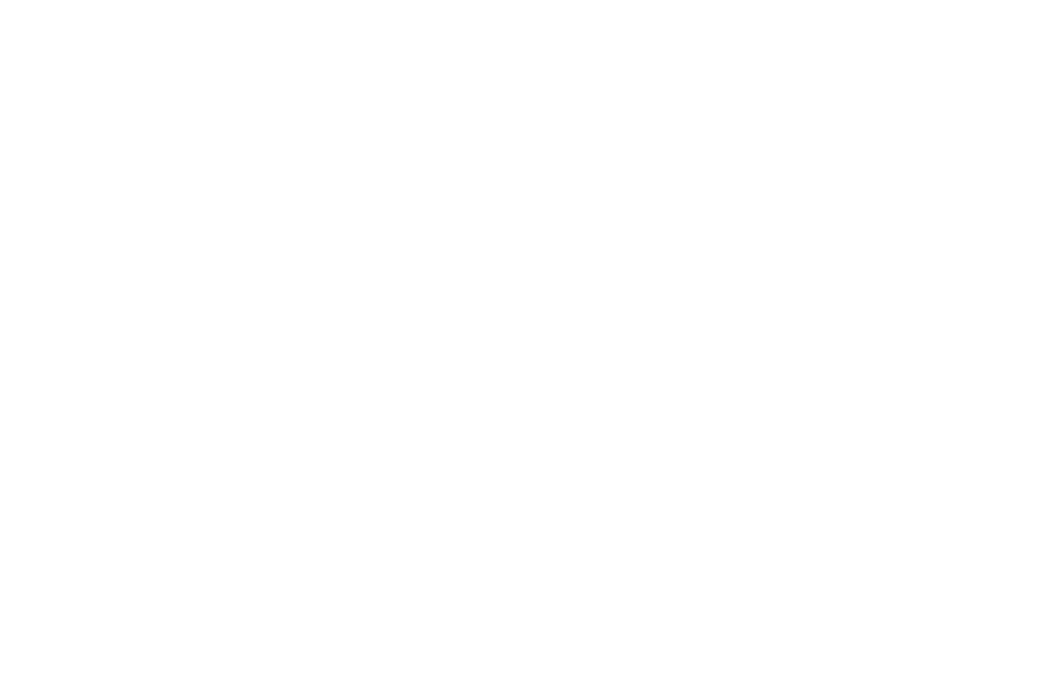
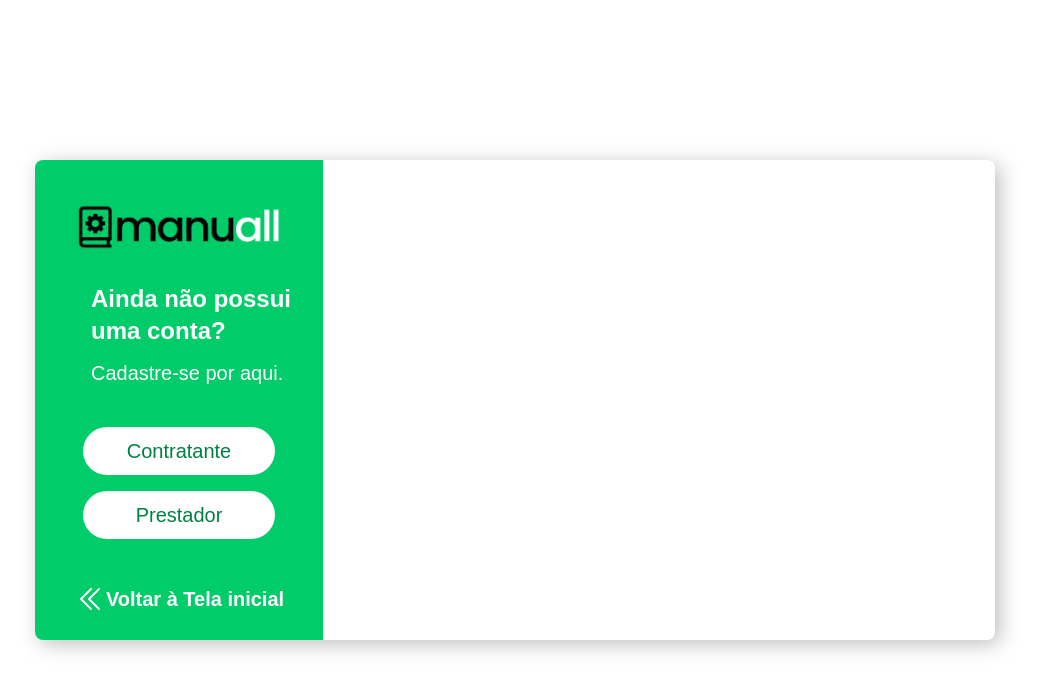
Before and after one commit to VictorRLage/Manuall, a React (Create React App) app in the folder client/: page /Login in a window 1280 px wide. Before the commit this address had no page. Shown: the top 690 px of the page, without its empty margins (125-1164 px from the left). Built offline with nearby package versions, Linux system fonts and the light colour scheme.

Commit message:
começo tela login

```diff
--- a/client/src/App.jsx
+++ b/client/src/App.jsx
@@ -1,6 +1,7 @@
 import React from 'react';
 import { BrowserRouter as Router, Routes, Route} from "react-router-dom";
 import CasdastroContratante from './Pages/CadastroContratante';
+import Login from './Pages/Login';
 
 function App() {
   return (
@@ -8,6 +9,7 @@
       <Router>
         <Routes>
           <Route path='/CadastroContratante' element={<CasdastroContratante />}></Route>
+          <Route path='/Login' element={<Login />}></Route>
         </Routes>
       </Router>
     </div>
--- a/client/src/Components/CadastroContratanteStep1.jsx
+++ b/client/src/Components/CadastroContratanteStep1.jsx
@@ -9,7 +9,7 @@
 
 function CadastroStep1(props) {
     return (
-      <div id="container" className="bg-white 2xl:h-144 2xl:w-288 xl:h-120 xl:w-240 self-center rounded-lg drop-shadow-all flex flex-row">
+      <div id="container" className="2xl:bg-white 2xl:h-144 2xl:w-288 xl:h-120 xl:w-240 self-center rounded-lg drop-shadow-all flex flex-row">
         <div id="container_esquerda" className="bg-white h-full w-70per rounded-l-lg flex flex-col gap-2 justify-center">
           <div id="container_steps" className="flex 2xl:h-16 xl:h-14 w-full justify-center items-center">
             <div id="step_1" className="bg-white border-4 border-verde-padrao rounded-full 2xl:h-12 2xl:w-12 xl:h-10 xl:w-10"></div>
@@ -35,9 +35,9 @@
         </div>
         <div id="container_direita" className="bg-verde-padrao h-full w-30per rounded-r-lg flex flex-col">
             <img src={logo_extensa} alt="Logo da Manuall por extensa" className='2xl:w-60 xl:w-52 2xl:mt-12 xl:mt-10 self-center'/>
-            <p className='2xl:text-4xl xl:text-2xl  font-bold text-white 2xl:w-48 xl:w-32 self-center 2xl:leading-relaxed 2xl:mt-10 xl:mt-8'>Cadastro de Contratante</p>
-            <p className='2xl:text-2xl xl:text-xl  font-semibold text-white 2xl:w-55.5 xl:w-48 self-center 2xl:leading-relaxed 2xl:mt-32 xl:mt-32'>Já possui uma conta?</p>
-            <button className='2xl:text-2xl xl:text-xl font-bold text-white underline'>Entre aqui</button>
+            <p className='2xl:text-4xl xl:text-2xl  font-bold text-white w-full text-center self-center 2xl:leading-relaxed 2xl:mt-10 xl:mt-8'>Cadastro de <br /> Contratante</p>
+            <p className='2xl:text-2xl xl:text-xl  font-semibold text-white w-full text-center self-center 2xl:leading-relaxed mt-32'>Já possui uma conta?</p>
+            <button className='2xl:text-2xl xl:text-xl font-bold text-white w-full underline'>Entre aqui</button>
             <button className='2xl:text-2xl xl:text-xl font-bold text-white self-center leading-relaxed 2xl:mt-13 xl:mt-12.5 flex items-center'> <ChevronDoubleLeftIcon className='2xl:h-10 2xl:w-10 xl:h-8 xl:w-8'/> Voltar à Tela inicial</button>
         </div>
 
--- a/client/src/Components/CadastroContratanteStep2.jsx
+++ b/client/src/Components/CadastroContratanteStep2.jsx
@@ -13,15 +13,13 @@
 
 function CadastroContratanteStep2(props) {
     return (
-        <div id='container' className="bg-white 2xl:h-144 2xl:w-288 xl:h-120 xl:w-240 self-center rounded-lg drop-shadow-all flex flex-ro">
+        <div id='container' className="bg-white 2xl:h-144 2xl:w-288 xl:h-120 xl:w-240 self-center rounded-lg drop-shadow-all flex flex-row">
             <div id="container_esquerda" className="bg-verde-padrao h-full w-30per rounded-l-lg flex flex-col ">
                 <img src={logo_extensa} alt="Logo da Manuall por extensa" className='2xl:w-60 xl:w-52 2xl:mt-12 xl:mt-10 self-center' />
-                <p className='2xl:text-6xl xl:text-4xl  font-bold text-white 2xl:w-48 xl:w-48 self-center 2xl:leading-relaxed 2xl:mt-10 xl:mt-20'>Cadastro de Contratante</p>
-                <div className='flex flex-col 2xl:mt-80 xl:mt-64 '>
-                    <p className='2xl:text-2xl xl:text-xl  font-semibold text-white 2xl:w-55.5 xl:w-48 self-center 2xl:leading-relaxed '>Já possui uma conta?</p>
-                    <button className='2xl:text-2xl xl:text-xl font-bold text-white underline'>Entre aqui</button>
-                    <button className='2xl:text-2xl xl:text-xl font-bold text-white self-center leading-relaxed 2xl:mt-15 xl:mt-28   flex items-center'> <ChevronDoubleLeftIcon className='2xl:h-10 2xl:w-10 xl:h-8 xl:w-8' /> Voltar à Tela inicial</button>
-                </div>
+                <p className='2xl:text-4xl xl:text-2xl  font-bold text-white w-full self-center 2xl:leading-relaxed text-center 2xl:mt-10 xl:mt-8'>Cadastro de <br /> Contratante</p>
+                <p className='2xl:text-2xl xl:text-xl  font-semibold text-white w-full self-center 2xl:leading-relaxed text-center mt-32'>Já possui uma conta?</p>
+                <button className='2xl:text-2xl xl:text-xl font-bold text-white w-full text-center underline'>Entre aqui</button>
+                <button className='2xl:text-2xl xl:text-xl font-bold text-white self-center leading-relaxed 2xl:mt-13 xl:mt-12.5 flex items-center'> <ChevronDoubleLeftIcon className='2xl:h-10 2xl:w-10 xl:h-8 xl:w-8' /> Voltar à Tela inicial</button>
             </div>
 
             <div id='container_direita' className='flex flex-col w-70per'>
--- a/client/src/Pages/CadastroContratante.jsx
+++ b/client/src/Pages/CadastroContratante.jsx
@@ -5,7 +5,7 @@
 function CadastroContratante(props) {
     return (
         <div className="flex justify-center h-screen font-mukta ">
-            <CadastroStep1 />
+            <CadastroStep2 />
         </div>
     );
 }
--- a/client/src/Pages/Login.jsx
+++ b/client/src/Pages/Login.jsx
@@ -1,9 +1,25 @@
 import React from 'react';
+import logo_extensa from '../assets/img/logo_manuall_extensa.png'
+import { ChevronDoubleLeftIcon } from '@heroicons/react/24/solid'
+
 
 function Login() {
     return (
-        <div>
+        <div className='flex justify-center h-screen font-mukta'>
+            <div id='container' className="bg-white 2xl:h-144 2xl:w-288 xl:h-120 xl:w-240 self-center rounded-lg drop-shadow-all flex flex-row">
+                <div id="container_esquerda" className="bg-verde-padrao h-full w-30per rounded-l-lg flex flex-col ">
+                    <img src={logo_extensa} alt="Logo da Manuall por extensa" className='2xl:w-60 xl:w-52 2xl:mt-12 xl:mt-10 self-center' />
+                    <p className='2xl:text-4xl xl:text-2xl  font-bold text-white w-full text-start 2xl:pl-10 xl:pl-14 self-center 2xl:leading-relaxed 2xl:mt-10 xl:mt-8'>Ainda não possui<br />uma conta?</p>
+                    <p className='2xl:text-2xl xl:text-xl   text-white w-full text-start 2xl:pl-10 xl:pl-14 self-center 2xl:leading-relaxed 2xl:mt-0 xl:mt-3'>Cadastre-se por aqui.</p>
+                    <button className='bg-white font-normal text-verde-escuro-1 2xl:text-2xl xl:text-xl self-center 2xl:w-64 2xl:h-14 xl:w-48 xl:h-12 rounded-full xl:mt-10'>Contratante</button>
+                    <button className='bg-white font-normal text-verde-escuro-1 2xl:text-2xl xl:text-xl self-center 2xl:w-64 2xl:h-14 xl:w-48 xl:h-12 rounded-full xl:mt-4'>Prestador</button>
+                    <button className='2xl:text-2xl xl:text-xl font-bold text-white self-center leading-relaxed 2xl:mt-11 xl:mt-11 flex items-center'> <ChevronDoubleLeftIcon className='2xl:h-10 2xl:w-10 xl:h-8 xl:w-8' /> Voltar à Tela inicial</button>
+                </div>
 
+                <div id='container_direita' className='flex flex-col w-70per'>
+                </div>
+
+            </div>
         </div>
     );
 }
```
